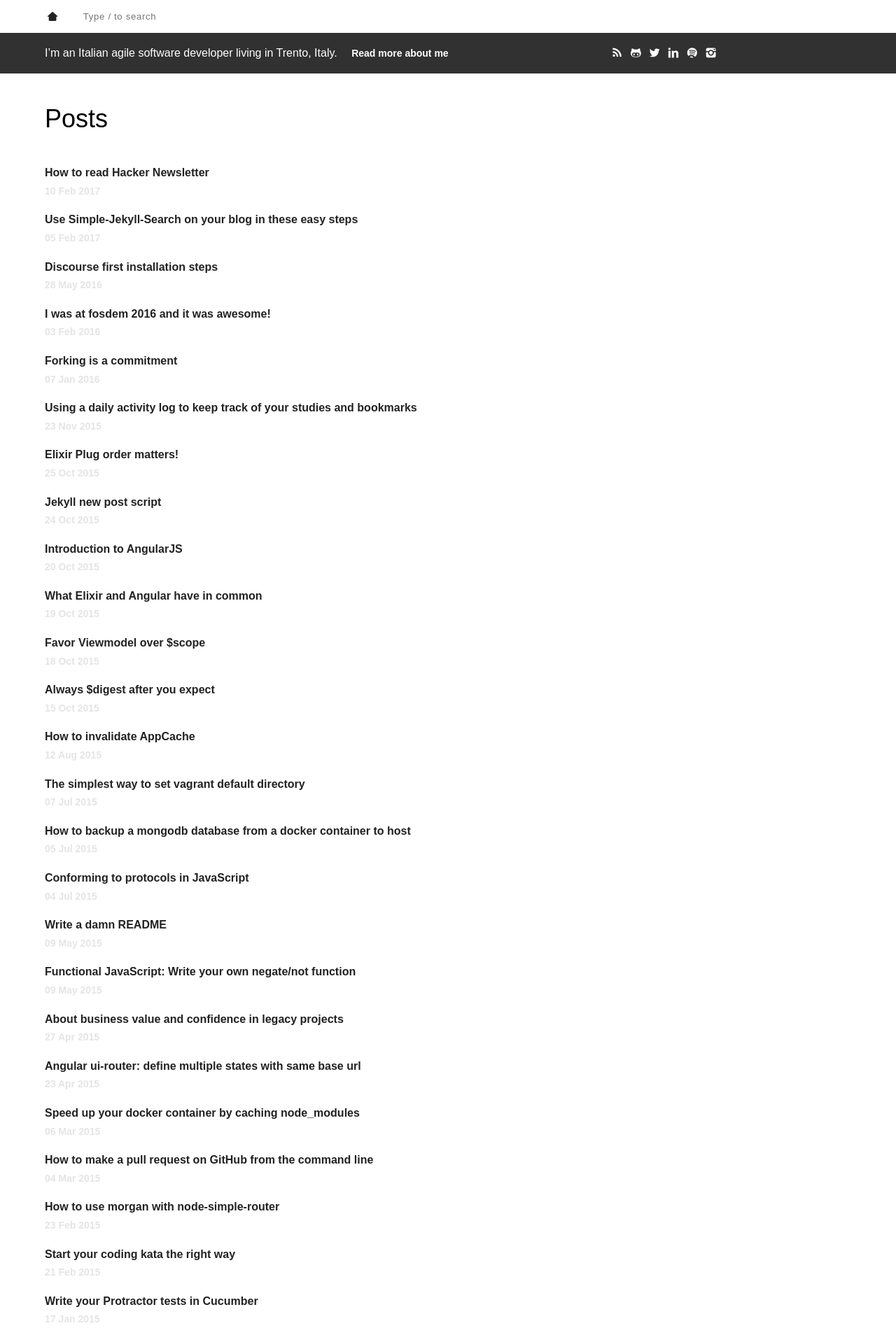
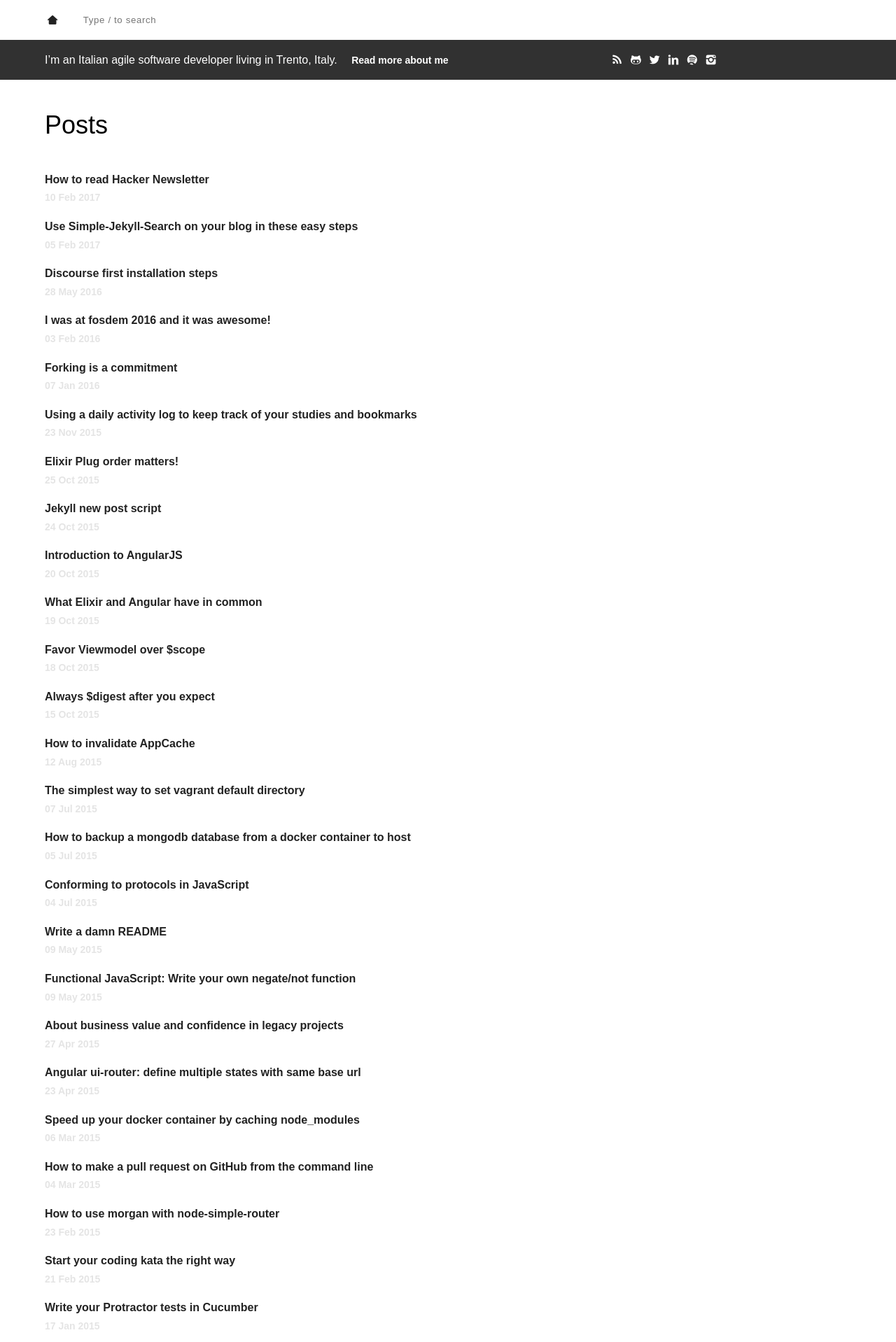
Before and after one commit to christian-fei/christian-fei.github.io-pandoc, a Jekyll site: the page built from index.html, in a window 1280 px wide. Shown: the top 1918 px of the page at 70% size. Built offline with Jekyll 4.4.1, drawn with Linux system fonts in a browser that asks for light colours; comment, search, counter and statistics services are not loaded.

Commit message:
update search input

```diff
--- a/assets/css/main.css
+++ b/assets/css/main.css
@@ -64,7 +64,7 @@
   display: inline-block;
   width: 80%;
   width: calc(100% - 3em);
-  padding: 1rem 1.5rem;
+  padding: 1.3rem 1.5rem;
   font-size: 0.825em;
   line-height: 1;
   letter-spacing: 0.05em;
```
Also changed, not shown: dest/main.min.css.
